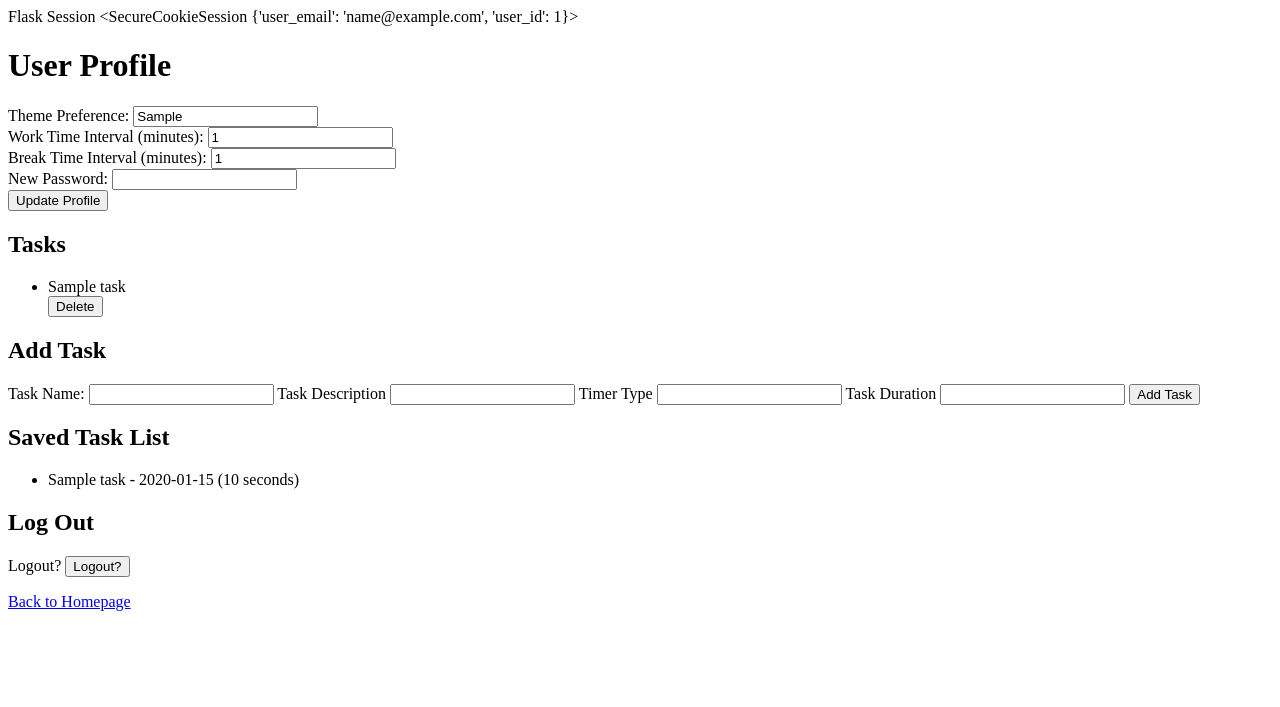
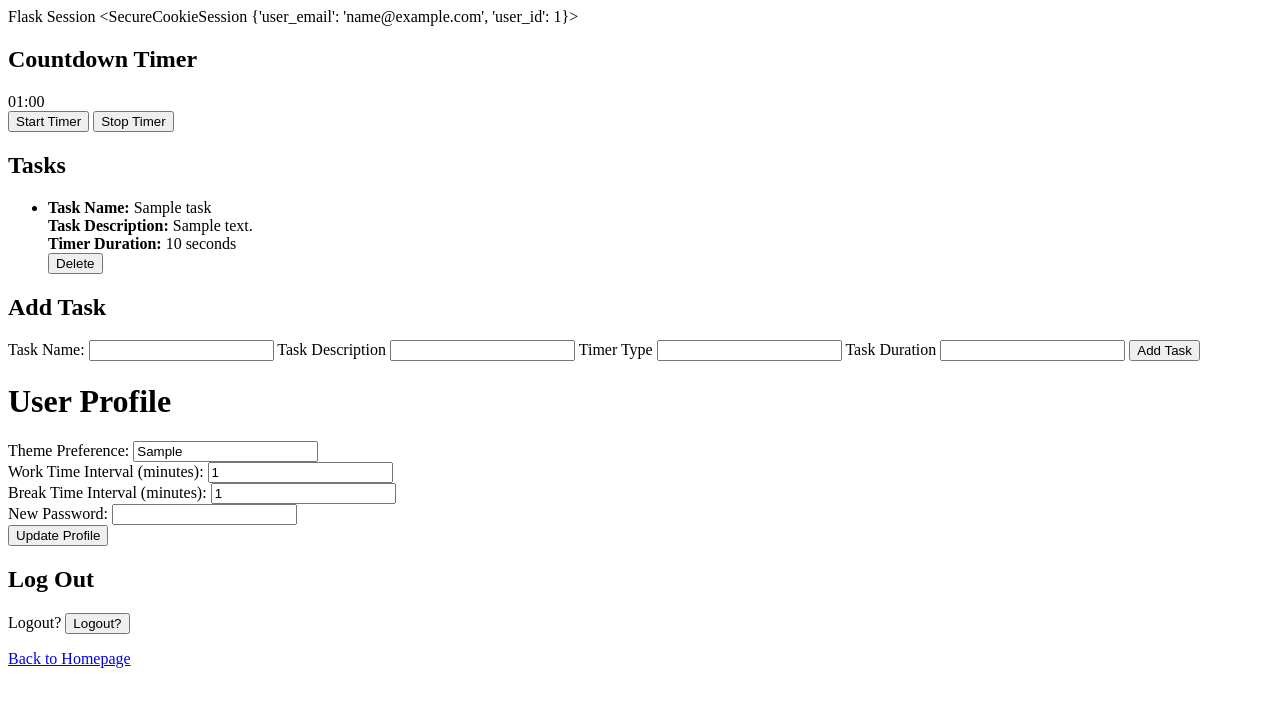
Before and after one commit to sjwhitman/new-final-project, a Flask app: page /profile in a window 1280 px wide. Shown: the top 707 px of the page. Run offline with Flask 2, Linux system fonts and the light colour scheme; the visitor is signed in with stand-in values (Sample User, id 1); tables that the repository leaves empty hold one stand-in row (values such as "Sample post").

Commit message:
timer starting and stopping

```diff
--- a/crud.py
+++ b/crud.py
@@ -6,6 +6,7 @@ def add_task(task_name, task_description, timer_type, duration, user_id):
     new_task = Task(task_name=task_name, task_description=task_description, timer_type=timer_type, duration=duration, user_id=user_id)
     db.session.add(new_task)
     db.session.commit()
+    return new_task
 
 def get_tasks(user_id):
     #return list of tasks that match with user id
--- a/server.py
+++ b/server.py
@@ -16,12 +16,22 @@ def homepage():
 #routes for task list
 @app.route("/add_task", methods=['POST'])
 def add_tasks_route():
-    task_name = request.form.get('task_name')
-    task_description = request.form.get('task_description')
-    timer_type = request.form.get('timer_type')
-    duration = request.form.get('duration')
-    add_task(task_name=task_name, task_description=task_description, timer_type=timer_type, duration=duration, user_id=session['user_id'])
-    return redirect('/profile')
+    task_name = request.json.get('task_name')
+    task_description = request.json.get('task_description')
+    timer_type = request.json.get('timer_type')
+    duration = request.json.get('duration')
+    #add task to db
+    object_name = add_task(task_name=task_name, task_description=task_description, timer_type=timer_type, duration=duration, user_id=session['user_id'])
+
+    #turn info into dictionary so it can be used with jsonify
+    task_info = {
+            "task_id": object_name.task_id,
+            "task_name": object_name.task_name,
+            "task_description": object_name.task_description,
+            "timer_type": object_name.timer_type,
+            "duration": object_name.duration
+        }
+    return jsonify(task_info)
 
 @app.route("/delete_task/<int:task_id>", methods=['POST'])
 def delete_task_route(task_id):
@@ -92,6 +102,7 @@ def profile():
         return redirect("/")
 
     return render_template('profile.html', tasks=tasks, user=user)
+    # return render_template('profile.html', tasks=tasks, user=user)
 
 @app.route("/update_profile", methods=["POST"])
 def update_profile():
@@ -130,6 +141,7 @@ def update_profile():
     db.session.commit()
     flash("Profile updated successfully.")
     return redirect("/profile")
+
 @app.route("/logout", methods=["POST"])
 def logout():
     #get the user info fromm the session
@@ -163,6 +175,34 @@ def get_user_info():
         "break_session_time": user.break_session_time
     })
 
+@app.route("/get_tasks", methods=['GET'])
+#used get instead of post
+def get_tasks_route():
+    """Fetch tasks for the logged-in user."""
+    if "user_id" not in session:
+        return jsonify([])  # Return an empty list if the user is not logged in
+
+    #get user_id from session object
+    user_id = session["user_id"]
+
+    #get tasks by selecting via user id
+    tasks = get_tasks(user_id)
+
+    # store data as list
+    task_data = []
+    for task in tasks:
+        task_info = {
+            "task_id": task.task_id,
+            "task_name": task.task_name,
+            "task_description": task.task_description,
+            "timer_type": task.timer_type,
+            "duration": task.duration
+        }
+    task_data.append(task_info)
+
+    #return task data as json
+    return jsonify(task_data)
+
 if __name__ == "__main__":
     connect_to_db(app)
     app.run(host="0.0.0.0", debug=True)
--- /dev/null
+++ b/static/profile.js
@@ -0,0 +1,98 @@
+// alert("profile.js is connected!");
+
+document.querySelector("#add_task_form").addEventListener('submit', function (evt) {
+    evt.preventDefault();
+
+var formInputs = {
+    name_input: document.querySelector("#name_input").value,
+    description_input: document.querySelector("#description_input").value,
+    type_input: document.querySelector("#type_input").value,
+    duration_input: document.querySelector("#duration_input").value
+}
+
+
+fetch("/add_task",  {
+    method: 'POST',
+    body: JSON.stringify(formInputs),
+    headers: {
+      'Content-Type': 'application/json',
+    },
+  })
+//parse json response from server
+.then((response) => response.json())
+//update the dom object with the task data
+.then((results) => {
+    // select by the id "tasks-list"
+    const tasksList = document.getElementById('tasks-list');
+    //use insertAdjacentHTML
+    tasksList.insertAdjacentHTML('beforeend', `
+    <li>
+        <strong>Task Name:</strong> ${taskData.task_name} <br>
+        <strong>Task Description:</strong> ${taskData.task_description} <br>
+        <strong>Timer Duration:</strong> ${taskData.duration} seconds <br>
+        <form method="post" action="/delete_task/${taskData.task_id}">
+            <button type="submit">Delete</button>
+        </form>
+    </li>
+    `);
+  });
+});
+
+//currently having the timer fetch user preferences for timer, could switch it to on-click
+document.addEventListener('DOMContentLoaded', function () {
+  // should route to user_info api created in server.py
+  fetch("/api/user_info")
+      .then(response => response.json())
+      //update dom object
+      .then(user => {
+          // Set up the countdown timer based on work_session_time
+          setupCountdownTimer(user.work_session_time);
+      })
+    });
+
+//using work_session_time fetched from last function
+function setupCountdownTimer(minutes) {
+  let timerElement = document.getElementById('countdown-timer');
+
+  let totalTimeInSeconds = minutes * 60; // lets user enter time as minutes
+  //add container to later store return value from setInterval
+  let timerInterval = null;
+
+  //format remaining time and update "countdown-timer"
+  function updateTimerDisplay() {
+      let minutes = Math.floor(totalTimeInSeconds / 60);
+      let seconds = totalTimeInSeconds % 60;
+
+      // return string to display time
+      let formattedTime = `${minutes < 10 ? '0' : ''}${minutes}:${seconds < 10 ? '0' : ''}${seconds}`;
+
+      // update "countdown-timer"
+      timerElement.innerText = formattedTime;
+  }
+
+  function startTimer() {
+      timerInterval = setInterval(function () {
+          //keep timer updating as long as it is still counting down
+          if (totalTimeInSeconds > 0) {
+              totalTimeInSeconds--;
+              updateTimerDisplay();
+          } else {
+            // clear timer when its finished
+              clearInterval(timerInterval);
+          }
+      }, 1000); // update every 1000 milliseconds, or every second
+  }
+
+  function stopTimer() {
+      clearInterval(timerInterval);
+  }
+
+  // populate timer on page load
+  updateTimerDisplay();
+
+  // start the timer when a button is clicked
+  document.getElementById('start-timer-btn').addEventListener('click', startTimer);
+
+  // for stop button
+  document.getElementById('stop-timer-btn').addEventListener('click', stopTimer);
+}
--- a/static/styles.css
+++ b/static/styles.css
@@ -1,3 +1,13 @@
-#timer {
-    background-color: lightblue;
+.tasks-list {
+    margin-top: 20px;
 }
+
+.tasks-list h2 {
+    font-size: 1.5cm;
+    color: #333;
+}
+
+.tasks-list ol {
+    list-style-type: none;
+    padding: 2px;
+}
--- a/templates/base.html
+++ b/templates/base.html
@@ -6,7 +6,7 @@
     <title>
       {% block title %}{% endblock %}
     </title>
-
+    <link rel="stylesheet" href="{{ url_for('static', filename='styles.css') }}">
     {% block head %}{% endblock %}
   </head>
   <body>
@@ -25,7 +25,7 @@
     {% block body %}{% endblock %}
 
     {% block after_body %}{% endblock %}
-    <script src="{{ url_for('static', filename='frontend.js') }}"></script>
+
   </body>
 </html>
 
--- a/templates/homepage.html
+++ b/templates/homepage.html
@@ -49,6 +49,7 @@
   <div id="timer"></div>
 
   <!-- <script src="/static/frontend.js"></script> -->
+  <script src="{{ url_for('static', filename='frontend.js') }}"></script>
 {% endblock %}
 
 
--- a/templates/profile.html
+++ b/templates/profile.html
@@ -3,31 +3,7 @@
 
   {% block body %}
 
-<h1>User Profile</h1>
-<!-- planning to style in css later -->
-<div class="profile-info">
-    <form action="/update_profile" method="POST">
-        <label for="theme_preference">Theme Preference:</label>
-        <input type="text" name="theme_preference" value="{{ user.theme_preference }}"><br>
-
-        <label for="work_session_time">Work Time Interval (minutes):</label>
-        <input type="number" name="work_session_time" value="{{ user.work_session_time }}"><br>
-
-        <label for="break_session_time">Break Time Interval (minutes):</label>
-        <input type="number" name="break_session_time" value="{{ user.break_session_time }}"><br>
-
-        <label for="password">New Password:</label>
-        <input type="password" name="password"><br>
-
-        <input type="submit" value="Update Profile">
-    </form>
-</div>
-
-
-
-
-
-<h2>Tasks</h2>
+<!-- <h2>Tasks</h2>
 <ul>
   {% for task in tasks %}
     <li>{{ task.task_name }}
@@ -36,36 +12,74 @@
       </form>
     </li>
   {% endfor %}
+</ul> -->
+<h2>Countdown Timer</h2>
+<div id="countdown-timer">00:00</div>
+<button id="start-timer-btn">Start Timer</button>
+<button id="stop-timer-btn">Stop Timer</button>
+
+<h2>Tasks</h2>
+<ul id="tasks-list">
+  {% for task in tasks %}
+    <li>
+      <strong>Task Name:</strong> {{ task.task_name }} <br>
+      <strong>Task Description:</strong> {{ task.task_description }} <br>
+      <strong>Timer Duration:</strong> {{ task.duration }} seconds <br>
+      <form method="post" action="/delete_task/{{ task.task_id }}">
+        <button type="submit">Delete</button>
+      </form>
+    </li>
+  {% endfor %}
 </ul>
 
 <h2>Add Task</h2>
-<form method="post" action="/add_task">
+<form method="post" id="add_task_form">
 
     <label for="task_name">Task Name:</label>
-    <input type="text" name="task_name" required>
+    <input type="text" name="task_name" id="name_input" required>
 
     <label for="task_description">Task Description</label>
-    <input type="text" name="task_description" required>
+    <input type="text" name="task_description" id="description_input" required>
 
     <label for="timer_type">Timer Type</label>
-    <input type="text" name="timer_type" required>
+    <input type="text" name="timer_type" id="type_input" required>
 
     <!-- make sure task_duration is in db -->
     <label for="duration">Task Duration</label>
-    <input type="number" name="duration" required>
+    <input type="number" name="duration" id="duration_input" required>
 
     <button type="submit">Add Task</button>
 </form>
 
-<div class="tasks-list">
+
+<!-- <div class="tasks-list">
         <h2>Saved Task List</h2>
-        <ul>
+        <ol>
             {% for task in user.tasks %}
-            <!-- display every item in saved task list -->
                 <li>{{ task.task_name }} - {{ task.timer_type }} ({{ task.duration }} seconds)</li>
             {% endfor %}
-        </ul>
-    </div>
+        </ol>
+    </div> -->
+
+  <h1>User Profile</h1>
+  <!-- planning to style in css later -->
+  <div class="profile-info">
+      <form action="/update_profile" method="POST">
+          <label for="theme_preference">Theme Preference:</label>
+          <input type="text" name="theme_preference" value="{{ user.theme_preference }}"><br>
+
+          <label for="work_session_time">Work Time Interval (minutes):</label>
+          <input type="number" name="work_session_time" value="{{ user.work_session_time }}"><br>
+
+          <label for="break_session_time">Break Time Interval (minutes):</label>
+          <input type="number" name="break_session_time" value="{{ user.break_session_time }}"><br>
+
+          <label for="password">New Password:</label>
+          <input type="password" name="password"><br>
+
+          <input type="submit" value="Update Profile">
+      </form>
+  </div>
 
 <h2>Log Out</h2>
 <!-- Needs a button with an event listener or a form with a submit  -->
@@ -76,4 +90,5 @@
 
 <p><a href="/">Back to Homepage</a></p>
 
+<script src="/static/profile.js"></script>
 {% endblock %}
```
Also changed, not shown: Scratchdirectory/dumpfile.js (+31 -0 lines), notes.txt (+42 -0 lines).
